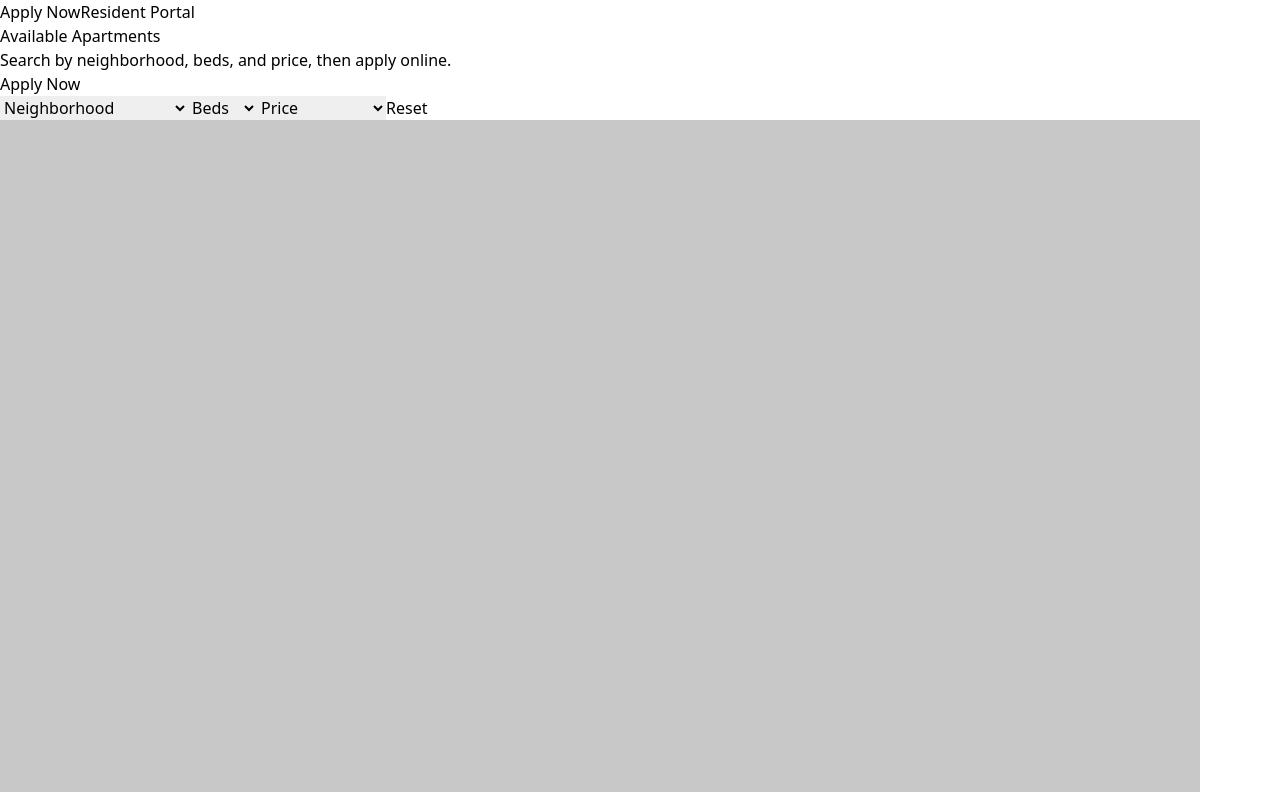
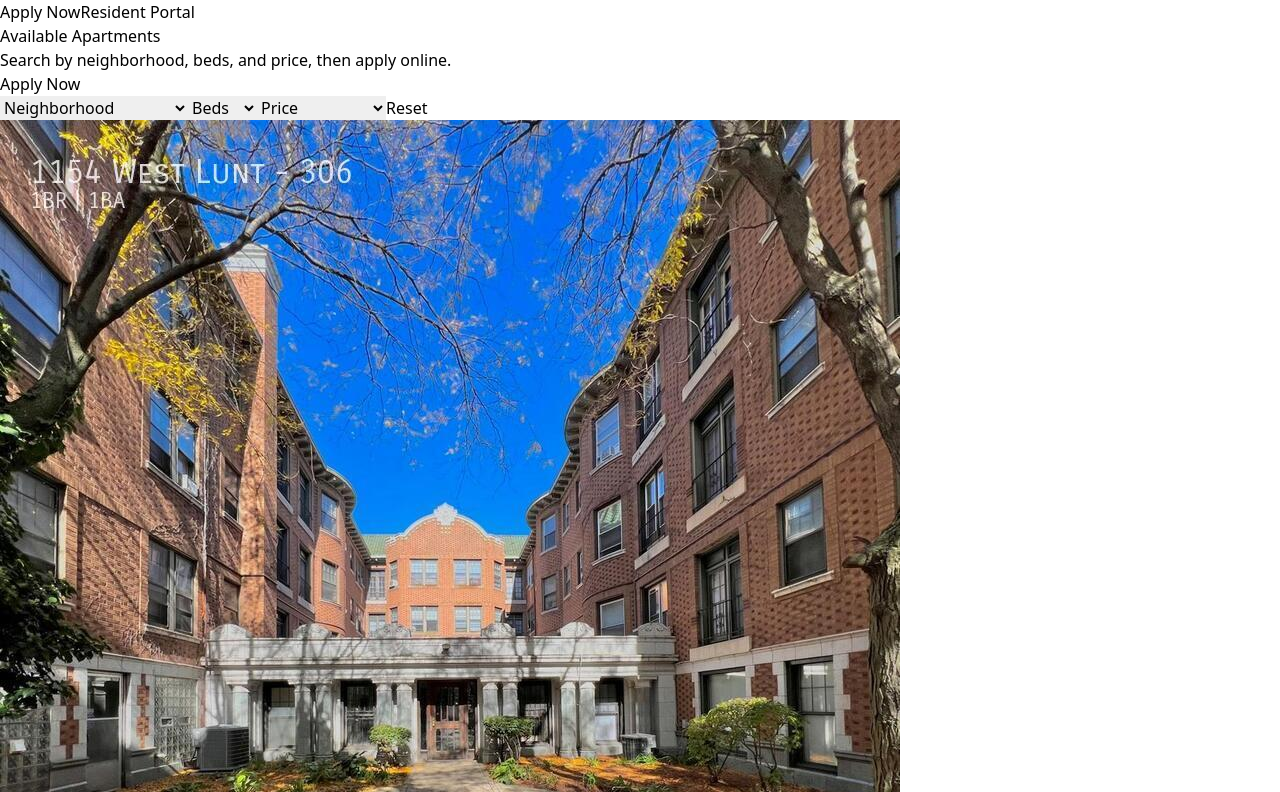
Before and after one commit to wmax1999-bot/lastwinnemac, a Next.js app: page /apartments in a window 1280 px wide. Shown: the part 1048-1840 px from the top of the page. Built offline with nearby package versions, Linux system fonts and the light colour scheme.

Commit message:
Update page.jsx

```diff
--- a/app/apartments/page.jsx
+++ b/app/apartments/page.jsx
@@ -2,7 +2,7 @@
 import { useState } from 'react';
 
 const UNITS = [
-  { id: 1, addr: '4818 N Damen Ave #2F', beds: 2, baths: 1, rent: 1750, hood: 'Lincoln Square', img: '/stock-chicago-apt-1.jpg' },
+  { id: 1, addr: '4818 N Damen Ave #2F', beds: 2, baths: 1, rent: 1750, hood: 'Lincoln Square', img: '/Lunt-photo-front.jpg' },
   { id: 2, addr: '1340 W Winnemac Ave #1R', beds: 1, baths: 1, rent: 1425, hood: 'Uptown/Andersonville', img: '/stock-chicago-apt-2.jpg' },
   { id: 3, addr: '1535 W Fargo Ave #3E', beds: 0, baths: 1, rent: 1095, hood: 'Rogers Park', img: '/stock-chicago-apt-3.jpg' },
 ];
```
